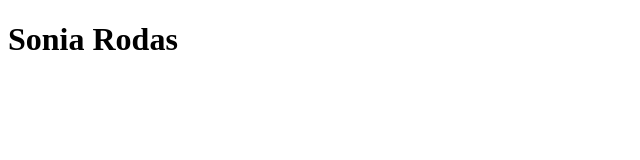
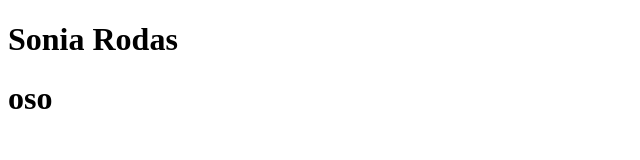
Before and after one commit to SoniaRodas1024/Seminario-Guit-Guithut-, a plain HTML site: page index.html in a window 1280 px wide. Shown: the full height of the page, 0-640 px from the left. Drawn offline with Linux system fonts and the light colour scheme.

Commit message:
segundo commt oso

```diff
--- a/index.html
+++ b/index.html
@@ -8,5 +8,6 @@
 </head>
 <body>
     <h1>Sonia Rodas</h1>
+    <h1>oso </h1>
 </body>
 </html>
```
